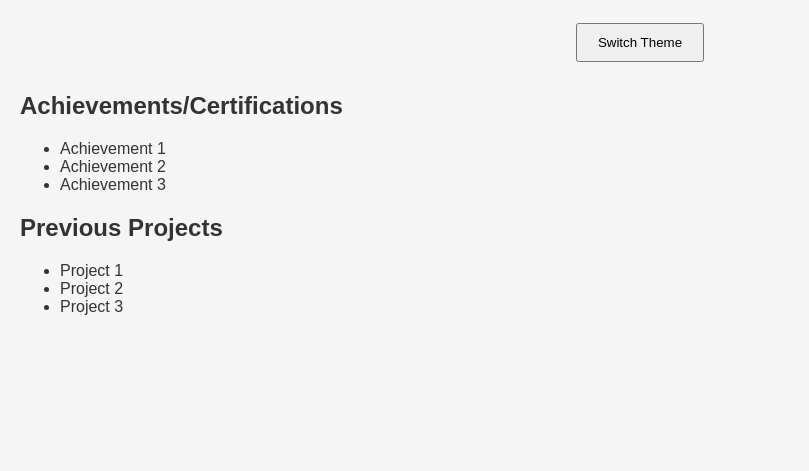
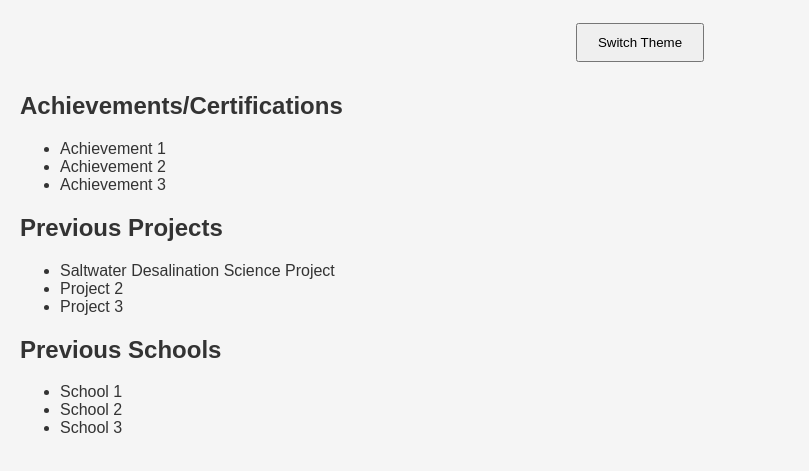
Before and after one commit to JoaquinFranzPayumo/Portfolio_Work, a plain HTML site: page index.html in a window 1280 px wide. Shown: the part 291-762 px from the top of the page, without its empty margins (0-809 px from the left). Drawn offline with Linux system fonts and the light colour scheme.

Commit message:
Add previous schools section to index.html
Added a section for previous schools with a list.

```diff
--- a/index.html
+++ b/index.html
@@ -24,9 +24,17 @@
       <section id="projects">
          <h2>Previous Projects</h2>
          <ul>
-            <li>Project 1</li>
+            <li>Saltwater Desalination Science Project</li>
             <li>Project 2</li>
             <li>Project 3</li>
+         </ul>
+      </section>
+      <section id="schools">
+         <h2>Previous Schools</h2>
+         <ul>
+            <li>School 1</li>
+            <li>School 2</li>
+            <li>School 3</li>
          </ul>
       </section>
       <script src="script.js"></script>
```
